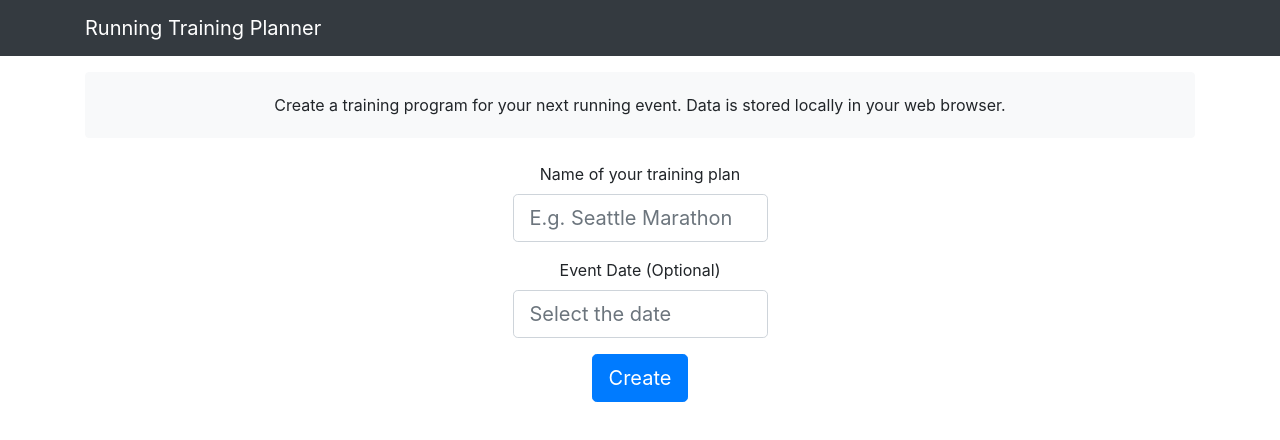
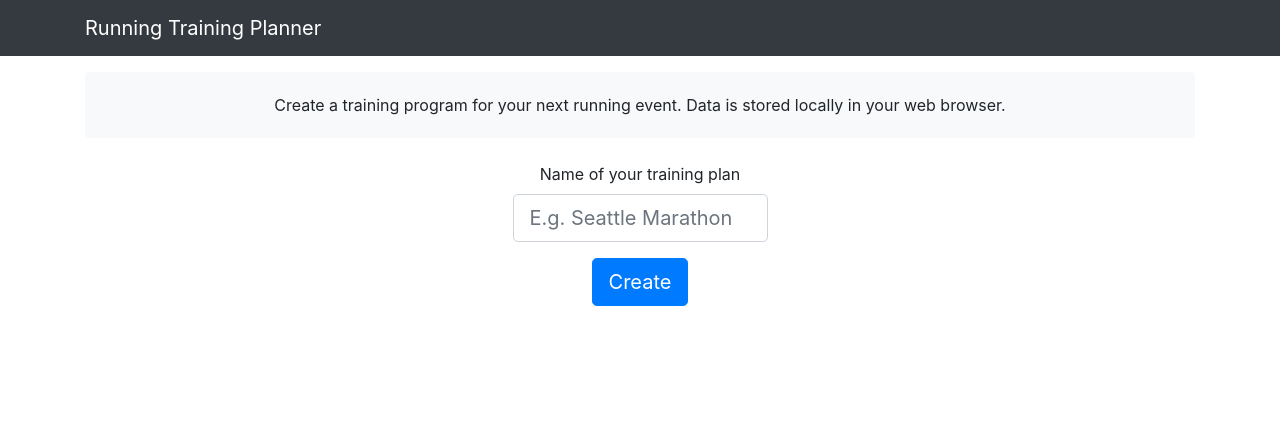
Before and after one commit to danielcoats/training-planner, a React (Create React App) app: page / in a window 1280 px wide. Shown: the top 440 px of the page. Built offline with nearby package versions, Linux system fonts and the light colour scheme.

Commit message:
Remove event date

```diff
--- a/src/components/ActionBar.tsx
+++ b/src/components/ActionBar.tsx
@@ -1,12 +1,8 @@
 import { useState } from 'react';
 import { Button, Col, Dropdown, DropdownButton, Row } from 'react-bootstrap';
-import {
-  selectedPlanIdUpdated,
-} from '../features/appSlice';
+import { selectedPlanIdUpdated } from '../features/appSlice';
 import { Plan, selectPlans } from '../features/plansSlice';
 import { useAppDispatch, useAppSelector } from '../hooks';
-import { daysUntil } from '../utils/date-utils';
-import styles from './actionBar.module.scss';
 import { AddEditTrainingPlanModal } from './AddEditTrainingPlanModal';
 
 interface ActionBarProps {
@@ -34,7 +30,7 @@ export function ActionBar({ plan }: ActionBarProps) {
 
   const otherPlans = plans.filter((p) => p.id !== plan.id);
   const planAbbrev =
-    plan.name.length > 12 ? plan.name.substr(0, 12) + '…' : plan.name;
+    plan.name.length > 30 ? plan.name.substr(0, 30) + '…' : plan.name;
 
   return (
     <>
@@ -68,13 +64,6 @@ export function ActionBar({ plan }: ActionBarProps) {
             Edit
           </Button>
         </Col>
-        <Col xs={4} className="text-center">
-          {plan.eventDate && (
-            <div className={styles.daysUntil}>
-              Days Until Event: {daysUntil(plan.eventDate)}
-            </div>
-          )}
-        </Col>
       </Row>
       <AddEditTrainingPlanModal
         show={modalShown}
--- a/src/components/AddEditTrainingPlanForm.tsx
+++ b/src/components/AddEditTrainingPlanForm.tsx
@@ -1,8 +1,5 @@
 import { Button, Form } from 'react-bootstrap';
 import { FormikErrors, useFormik } from 'formik';
-import { isValidDate } from '../utils/date-utils';
-import DatePicker from 'react-datepicker';
-import { default as cn } from 'classnames';
 
 export interface AddEditPlanInput {
   name: string;
@@ -13,8 +10,6 @@ const validate = (values: AddEditPlanInput) => {
   let errors: FormikErrors<AddEditPlanInput> = {};
   if (!values.name) {
     errors.name = 'Plan name is required';
-  } else if (values.eventDate !== null && !isValidDate(values.eventDate)) {
-    errors.eventDate = 'Invalid date';
   }
   return errors;
 };
@@ -45,10 +40,6 @@ export function AddEditTrainingPlanForm({
     validate,
   });
 
-  const handleEventDateChange = (date: Date | null) => {
-    formik.setFieldValue('eventDate', date);
-  };
-
   return (
     <Form onSubmit={formik.handleSubmit} autoComplete="off">
       <Form.Group>
@@ -64,24 +55,6 @@ export function AddEditTrainingPlanForm({
           {...formik.getFieldProps('name')}
         />
       </Form.Group>
-      <Form.Group>
-        <Form.Label>Event Date (Optional)</Form.Label>
-        <DatePicker
-          id="eventDate"
-          name="eventDate"
-          autoComplete="off"
-          selected={formik.values.eventDate}
-          onChange={handleEventDateChange}
-          onCalendarClose={() => formik.setFieldTouched('eventDate')}
-          wrapperClassName="w-100"
-          className={cn(`form-control form-control-${size}`, {
-            'is-valid':
-              formik.touched.eventDate && formik.errors.eventDate === undefined,
-          })}
-          isClearable
-          placeholderText="Select the date"
-        />
-      </Form.Group>
       <Button size={size} variant="primary" type="submit">
         {editing ? 'Save' : 'Create'}
       </Button>{' '}
--- a/src/components/AddEditTrainingPlanModal.tsx
+++ b/src/components/AddEditTrainingPlanModal.tsx
@@ -75,7 +75,6 @@ export function AddEditTrainingPlanModal({
           editing={plan !== undefined}
           onSubmit={handleSubmit}
           onDelete={handleDelete}
-          size="sm"
           initialValues={initialValues}
         />
       </Modal.Body>
```
